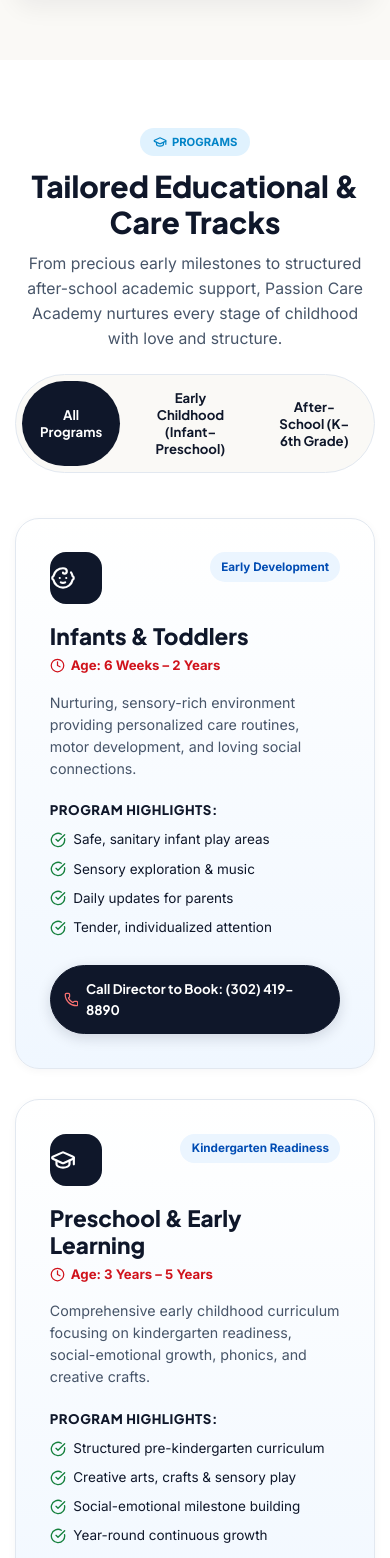
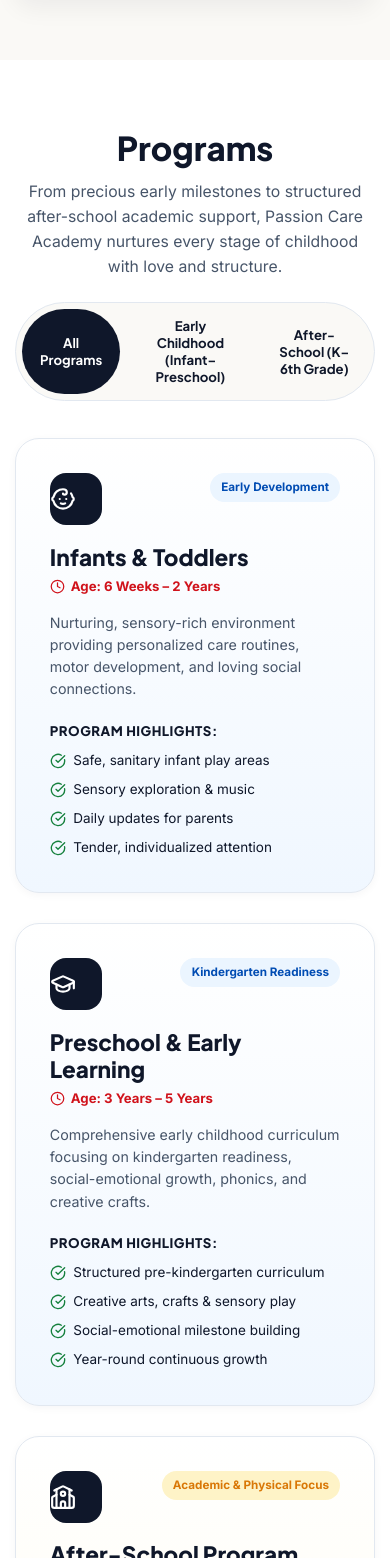
Before and after one commit to tiekomedia-alt/Passioncareacademy-, a React (Vite) app: page / in a window 390 px wide. Shown: the part 1410-2968 px from the top of the page. Built offline with nearby package versions, Linux system fonts and the light colour scheme.

Commit message:
Summarize section titles to Programs and Get in Touch, remove director phone button from base of program cards

```diff
--- a/src/components/ContactSection.jsx
+++ b/src/components/ContactSection.jsx
@@ -8,10 +8,10 @@ export default function ContactSection() {
   return (
     <section id="contact" style={{ padding: '4.5rem 0', backgroundColor: 'var(--canvas-bg)' }}>
       <div className="container">
-        {/* Header */}
+        {/* Summarized Section Header: Get in Touch */}
         <div style={{ textAlign: 'center', maxWidth: '720px', margin: '0 auto 3rem' }}>
-          <h2 style={{ fontSize: 'clamp(2rem, 4.5vw, 2.8rem)', fontWeight: '800', color: 'var(--navy-dark)', marginBottom: '0.75rem' }}>
-            Get in Touch With Our Delaware Team
+          <h2 style={{ fontSize: 'clamp(2.2rem, 5vw, 3.2rem)', fontWeight: '800', color: 'var(--navy-dark)', marginBottom: '0.75rem' }}>
+            Get in Touch
           </h2>
           <p style={{ fontSize: '1.05rem', color: 'var(--text-muted)', lineHeight: '1.6' }}>
             Visit our center in Bear, DE or reach out directly to our administrative team.
--- a/src/components/ProgramHub.jsx
+++ b/src/components/ProgramHub.jsx
@@ -1,9 +1,8 @@
 import React, { useState } from 'react';
-import { Baby, GraduationCap, School, CheckCircle, Clock, Phone } from 'lucide-react';
+import { Baby, GraduationCap, School, CheckCircle, Clock } from 'lucide-react';
 
 export default function ProgramHub() {
   const [activeTab, setActiveTab] = useState('all');
-  const directorPhone = "tel:3024198890";
 
   const programs = [
     {
@@ -69,25 +68,10 @@ export default function ProgramHub() {
   return (
     <section id="programs" style={{ padding: '4.5rem 0', backgroundColor: '#FFFFFF' }}>
       <div className="container">
-        {/* Section Header */}
-        <div style={{ textAlign: 'center', maxWidth: '750px', margin: '0 auto 3rem' }}>
-          <span style={{
-            backgroundColor: '#E0F2FE',
-            color: '#0284C7',
-            fontSize: '0.75rem',
-            fontWeight: '700',
-            padding: '0.35rem 0.85rem',
-            borderRadius: 'var(--radius-full)',
-            display: 'inline-flex',
-            alignItems: 'center',
-            gap: '0.35rem',
-            marginBottom: '0.75rem',
-            textTransform: 'uppercase'
-          }}>
-            <GraduationCap size={14} /> Programs
-          </span>
-          <h2 style={{ fontSize: 'clamp(2rem, 4.5vw, 2.8rem)', fontWeight: '800', color: 'var(--navy-dark)', marginBottom: '0.75rem' }}>
-            Tailored Educational & Care Tracks
+        {/* Summarized Section Title: Programs */}
+        <div style={{ textAlign: 'center', maxWidth: '750px', margin: '0 auto 2.5rem' }}>
+          <h2 style={{ fontSize: 'clamp(2.2rem, 5vw, 3.2rem)', fontWeight: '800', color: 'var(--navy-dark)', marginBottom: '0.75rem' }}>
+            Programs
           </h2>
           <p style={{ fontSize: '1.05rem', color: 'var(--text-muted)', lineHeight: '1.6' }}>
             From precious early milestones to structured after-school academic support, Passion Care Academy nurtures every stage of childhood with love and structure.
@@ -157,7 +141,7 @@ export default function ProgramHub() {
           </div>
         </div>
 
-        {/* Program Cards Grid (Meal Provisions Removed) */}
+        {/* Program Cards Grid (Director Phone Button Removed from base) */}
         <div style={{
           display: 'grid',
           gridTemplateColumns: 'repeat(auto-fit, minmax(320px, 1fr))',
@@ -222,7 +206,7 @@ export default function ProgramHub() {
                     Program Highlights:
                   </h4>
 
-                  <ul style={{ listStyle: 'none', padding: 0, margin: '0 0 1.75rem', display: 'flex', flexDirection: 'column', gap: '0.5rem' }}>
+                  <ul style={{ listStyle: 'none', padding: 0, margin: 0, display: 'flex', flexDirection: 'column', gap: '0.5rem' }}>
                     {prog.highlights.map((h, i) => (
                       <li key={i} style={{ display: 'flex', alignItems: 'center', gap: '0.5rem', fontSize: '0.9rem', color: 'var(--text-dark)' }}>
                         <CheckCircle size={16} style={{ color: 'var(--growth-green)', flexShrink: 0 }} />
@@ -230,16 +214,6 @@ export default function ProgramHub() {
                       </li>
                     ))}
                   </ul>
-                </div>
-
-                <div>
-                  <a
-                    href={directorPhone}
-                    className="btn-dark-pill"
-                    style={{ width: '100%', justifyContent: 'center', fontSize: '0.88rem', padding: '0.85rem' }}
-                  >
-                    <Phone size={15} style={{ color: '#F87171' }} /> Call Director to Book: (302) 419-8890
-                  </a>
                 </div>
               </div>
             );
```
